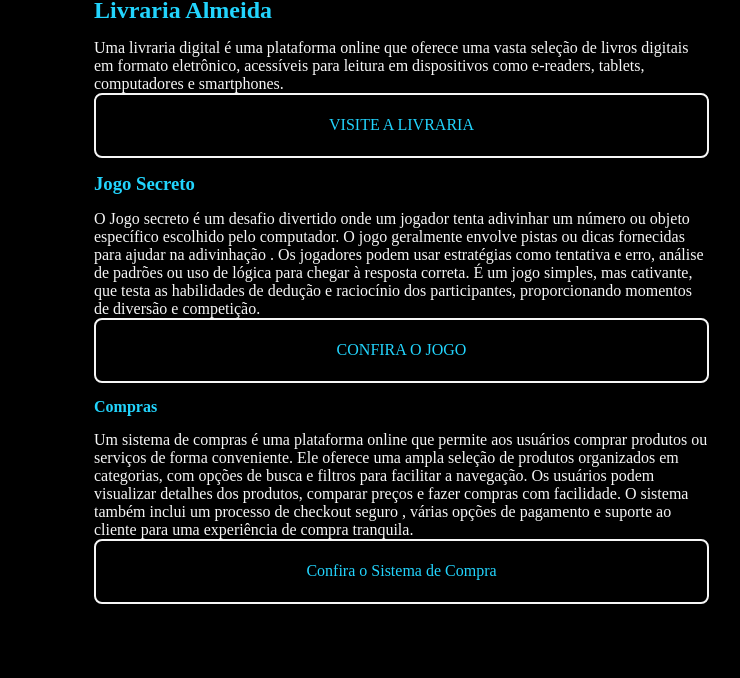
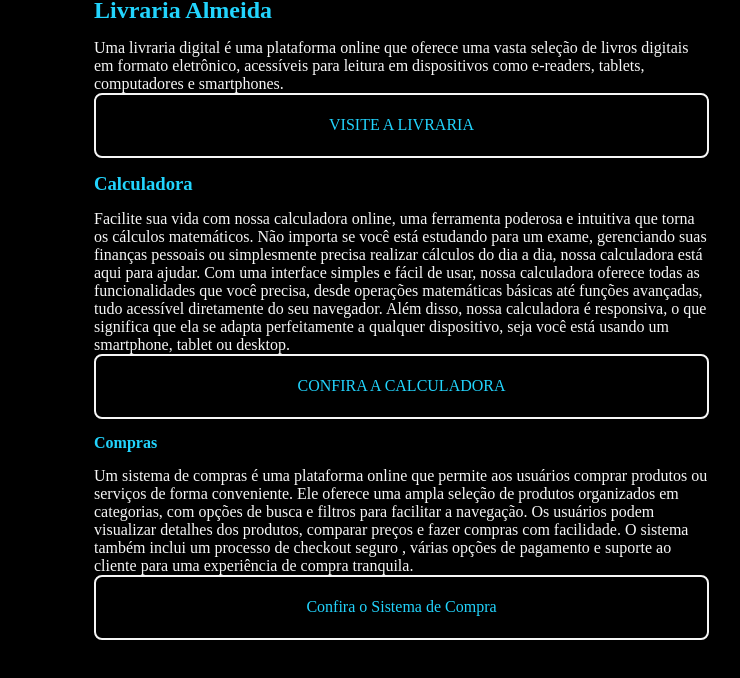
Before and after one commit to joaoalmeidaaa/Curriculo, a plain HTML site: page menu.html in a window 1280 px wide. Shown: the part 156-834 px from the top of the page, without its empty margins (98-838 px from the left). Before the commit the page ends 800 px from the top, so only its background shows below. Drawn offline with nearby package versions, Linux system fonts and the light colour scheme.

Commit message:
segundo commit

```diff
--- a/menu.html
+++ b/menu.html
@@ -22,16 +22,18 @@
                     <h2 class="titulo-destaque">Livraria Almeida</h2>
                     <p>Uma livraria digital é uma plataforma online que oferece uma vasta seleção de livros digitais em formato eletrônico, acessíveis para leitura em dispositivos como e-readers, tablets, computadores e smartphones. <a class="apresentacao_do_link" href="https://livraria-almeida.vercel.app">VISITE A LIVRARIA</a></p>
                 </div>
-                <h3 class="titulo-destaque">Jogo Secreto</h3>
-                <p>O Jogo secreto é um desafio divertido onde um jogador
-                    tenta adivinhar um número ou objeto específico escolhido pelo computador.
-                     O jogo geralmente envolve pistas ou dicas fornecidas para ajudar na adivinhação
-                     . Os jogadores podem usar estratégias como tentativa e erro, análise de padrões ou
-                     uso de lógica para chegar à resposta correta. É um jogo simples,
-                      mas cativante, que testa as habilidades de dedução e raciocínio dos participantes,
-                      proporcionando momentos de diversão e competição. <br>
-                       <a class="apresentacao_do_link" href="https://jogo-secreto-zeta.vercel.app/">
-                        CONFIRA O JOGO</a>
+                <h3 class="titulo-destaque">Calculadora</h3>
+                <p>Facilite sua vida com nossa calculadora online,
+                    uma ferramenta poderosa e intuitiva que torna os cálculos matemáticos.
+                    Não importa se você está estudando para um exame, gerenciando suas finanças pessoais ou
+                    simplesmente precisa realizar cálculos do dia a dia, nossa calculadora está aqui para ajudar.
+                    Com uma interface simples e fácil de usar, nossa calculadora oferece todas as funcionalidades
+                    que você precisa, desde operações matemáticas básicas até funções avançadas, tudo acessível
+                     diretamente do seu navegador. Além disso, nossa calculadora é responsiva, o que significa que
+                     ela se adapta perfeitamente a qualquer dispositivo, seja você está usando um
+                      smartphone, tablet ou desktop. <br>
+                       <a class="apresentacao_do_link" href="calculadora-kappa-sage.vercel.app">
+                        CONFIRA A CALCULADORA</a>
                     </p>
                     <h4 class = "titulo-destaque"> Compras</h4>
                     <p>Um sistema de compras é uma plataforma online que permite aos usuários comprar
```
